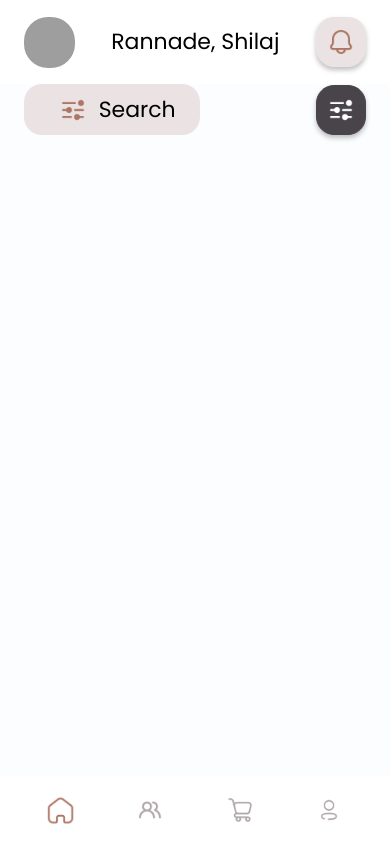
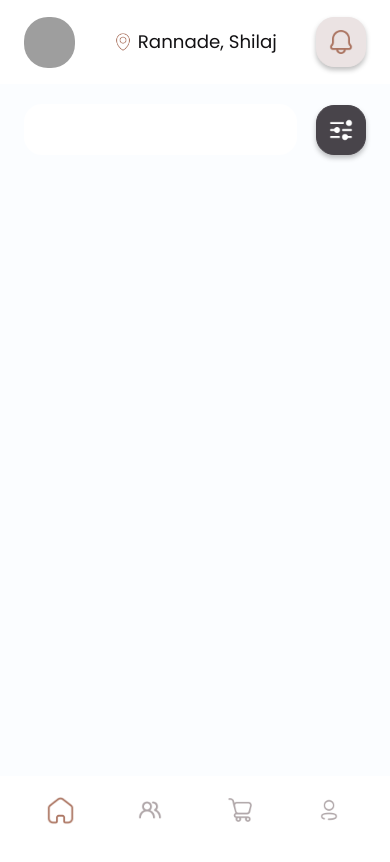
Before and after one commit to yashrabari/expo-boilerplate, a React Native app: screen /Home in a window 390 px wide. Shown: the top 862 px of the page. Built offline with nearby package versions, Linux system fonts and the light colour scheme; grey boxes are pictures that could not be loaded.

Commit message:
'new-commit-31-05-2022'

```diff
--- /dev/null
+++ b/components/Spacer.js
@@ -0,0 +1,14 @@
+import React from 'react';
+import { View, StyleSheet } from 'react-native';
+
+const Spacer = ({ space }) => {
+    return (
+        <View>
+            <View style={{ height: space * 10 }} />
+        </View>
+    );
+}
+
+
+
+export default Spacer;
--- a/constants/icons.js
+++ b/constants/icons.js
@@ -3,6 +3,7 @@ const cart = require("../assets/icons/cart.png")
 const account = require("../assets/icons/account.png")
 const notification = require("../assets/icons/notification.png")
 const filter = require("../assets/icons/filter.png")
+const location = require("../assets/icons/location.png")
 const staff = require("../assets/icons/people.png")
 
 
@@ -12,5 +13,6 @@ export default {
     account,
     filter,
     notification,
+    location,
     staff,
 }
--- a/screens/Home.js
+++ b/screens/Home.js
@@ -1,11 +1,10 @@
 import React from 'react';
-import { View, Text, SafeAreaView, StyleSheet, Image } from 'react-native';
+import { View, Text, SafeAreaView, StyleSheet, Image, TextInput } from 'react-native';
 import { COLORS, SIZES, images, FONTS, icons } from '../constants';
 
 
-
-//importing styles
-import rootStyles from '../styles/rootStyles';
+//importing custom component
+import Spacer from '../components/Spacer';
 
 
 
@@ -22,7 +21,10 @@ const Home = () => {
                 <View style={styles.avatarSection}>
                     <Image source={images.avatar2} style={styles.avatar} />
                 </View>
-                <Text style={{ ...FONTS.body2 }}>Rannade, Shilaj</Text>
+                <View style={styles.locationSection}>
+                    <Image source={icons.location} style={{ ...styles.icon, width: 18 }} resizeMode="contain" />
+                    <Text style={styles.locationText}>Rannade, Shilaj</Text>
+                </View>
                 <View style={styles.notificationSection}>
                     <Image source={icons.notification} style={styles.icon} resizeMode="contain" />
                 </View>
@@ -35,10 +37,7 @@ const Home = () => {
         return (
             <View style={styles.searchAndFilterSection}>
                 <View style={styles.searchSection}>
-                    <View style={styles.searchIconSection}>
-                        <Image source={icons.filter} style={styles.icon} resizeMode="contain" />
-                    </View>
-                    <Text style={{ ...FONTS.body2 }}>Search</Text>
+
                 </View>
                 <View style={styles.filterSection}>
                     <View style={styles.filterIconSection}>
@@ -59,7 +58,7 @@ const Home = () => {
         <SafeAreaView style={styles.body}>
             {/** render header for home screen */}
             {renderHeader()}
-
+            <Spacer space={2} />
             {/** render search for home screen */}
             {renderSearch()}
 
@@ -115,6 +114,18 @@ const styles = StyleSheet.create({
         elevation: 10,
 
     },
+    locationSection: {
+        flexDirection: 'row',
+        alignItems: 'center',
+        justifyContent: 'center',
+    },
+    locationText: {
+        ...FONTS.body2,
+        fontSize: SIZES.font * 1.3,
+        marginLeft: SIZES.padding / 4,
+        color: COLORS.black,
+
+    },
     icon: {
         tintColor: COLORS.lightBrown,
         height: SIZES.padding,
@@ -129,10 +140,12 @@ const styles = StyleSheet.create({
 
     searchSection: {
         height: SIZES.height * .06,
-        backgroundColor: COLORS.lightGray,
+        backgroundColor: COLORS.white,
+        width: SIZES.width * .7,
         borderRadius: SIZES.radius * 1.5,
         flexDirection: 'row',
         alignItems: 'center',
+        justifyContent: 'center',
         paddingHorizontal: SIZES.padding,
         marginTop: SIZES.margin,
     },
```
Also changed, not shown: assets/icons/location.png (added).
